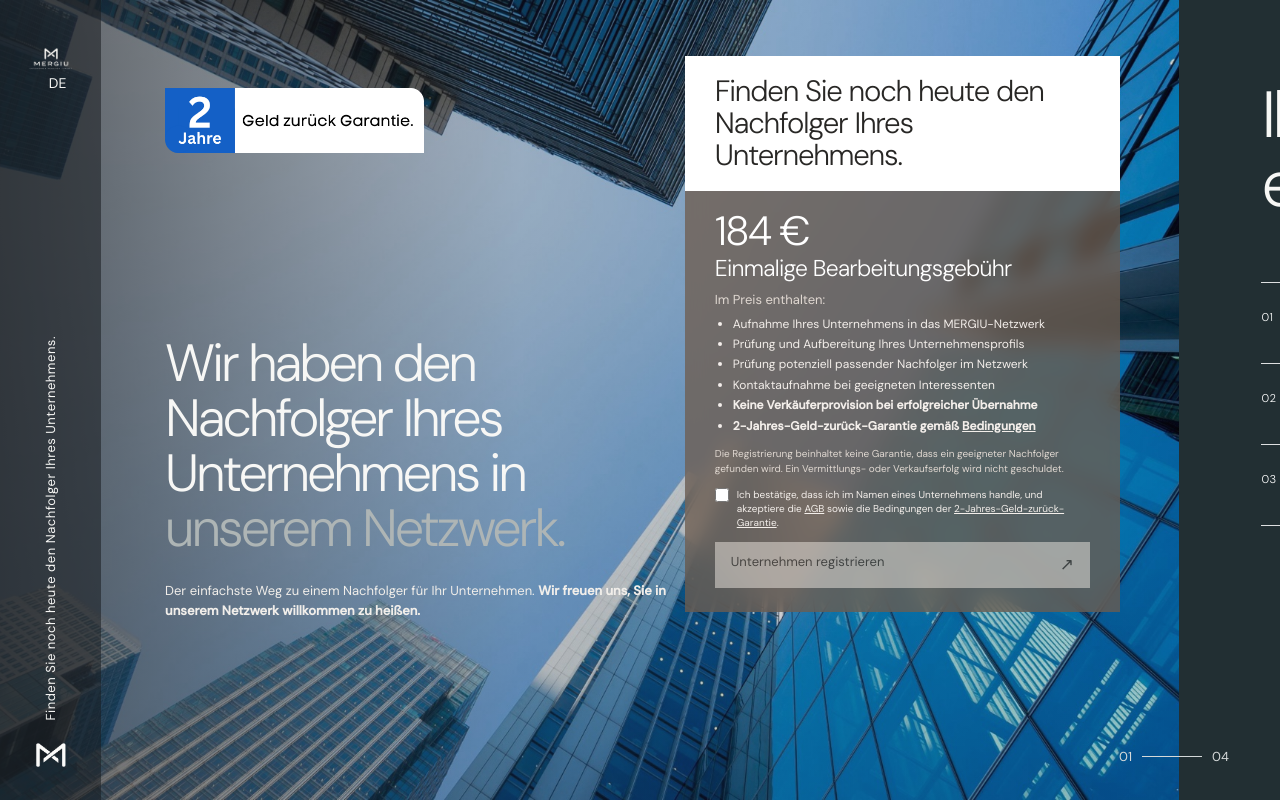
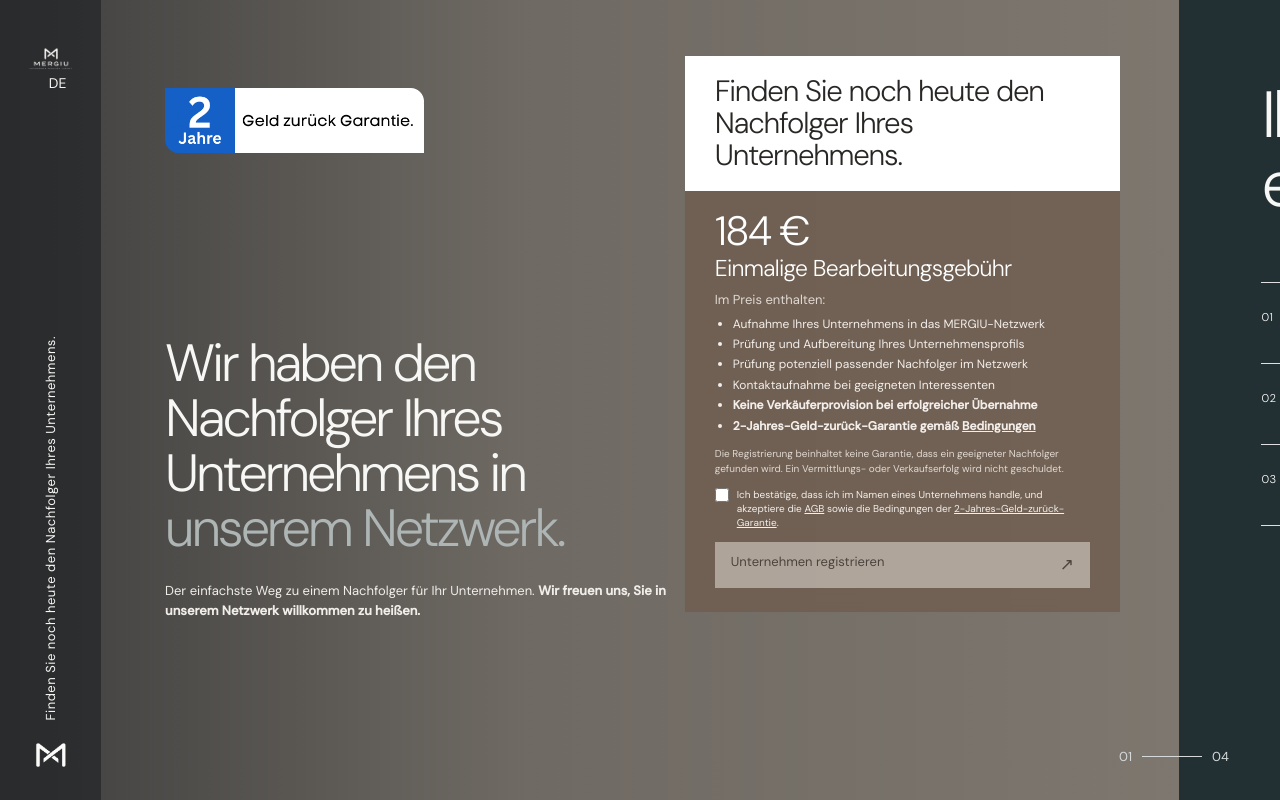
Before and after one commit to florian366/mergiu, a Next.js app: page /buchung in a window 1280 px wide. Built offline with nearby package versions, Linux system fonts and the light colour scheme.

Commit message:
Restore booking page brown background

```diff
--- a/app/buchung/booking.module.css
+++ b/app/buchung/booking.module.css
@@ -26,7 +26,7 @@
 .slide { position: relative; flex: 0 0 calc(100vw - var(--rail)); width: calc(100vw - var(--rail)); height: 100vh; overflow: hidden; background: var(--dark); }
 .heroImage,
 .mentorImage { position: absolute; inset: 0; background-position: center; background-size: cover; }
-.heroImage { background-image: url('/images/mergiu-hintergrund-1920.jpg'); background-color: #8b8379; }
+.heroImage { background-image: none; background-color: #8b8379; }
 .heroSlide::after { position: absolute; z-index: 1; top: 11%; left: 14%; width: min(22%, 400px); aspect-ratio: 4 / 1; background: url('/images/geld-zurueck-garantie-banner.png') center / contain no-repeat; content: ''; pointer-events: none; }
 .mentorImage { right: auto; width: 45%; background-image: url('/images/Gespraech-zur-Praxisnachfolge.jpg'); }
 .slideShade { position: absolute; inset: 0; background: linear-gradient(90deg, #202326b8 0%, #20232644 44%, #20232620); }
```
